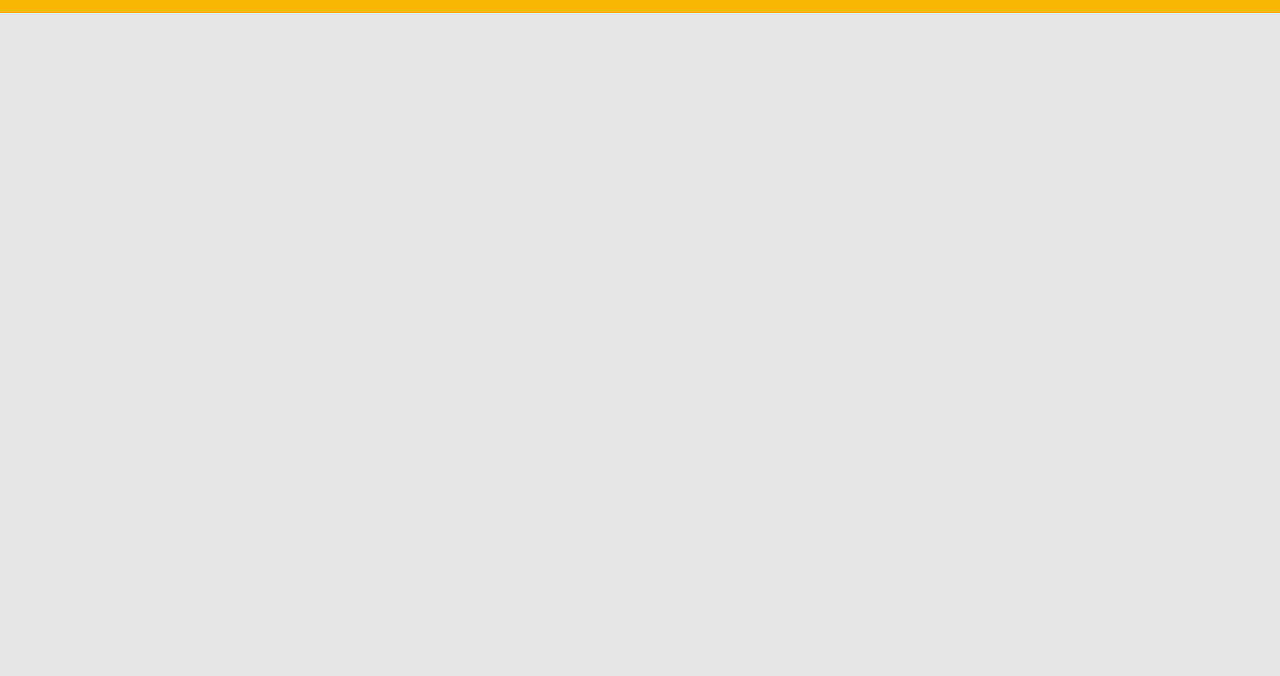
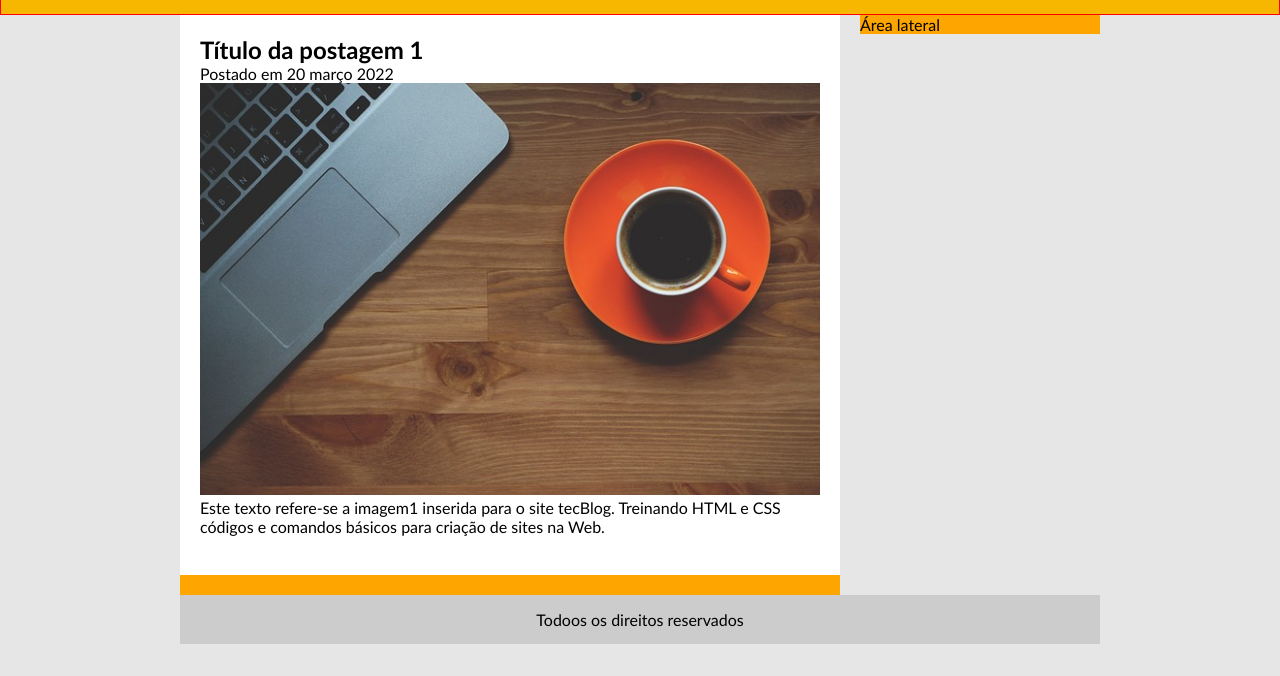
Before and after one commit to MichaelRealTec/Projeto-Site-TecBlog, a plain HTML site: page index.html in a window 1280 px wide. Shown: the part 124-800 px from the top of the page. Drawn offline with Linux system fonts and the light colour scheme.

Commit message:
Criando divisões para postagens e rodapé

```diff
--- a/css/estilo.css
+++ b/css/estilo.css
@@ -16,9 +16,36 @@ body{
     background-color: #f7b600;
     padding: 15px;
     text-align: center;
+    border: 1px solid red;
 }
 #area-logo, #area-menu{
     padding: 10px;
+}
+#area-principal{
+    width: 920px;
+    margin: 0 auto;
+}
+#area-postagens, #area-lateral{
+    background: orange;
+}
+#area-postagens{
+    width: 660px;
+    float: left;
+}
+.postagem{
+    padding: 20px;
+    margin-bottom: 20px;
+    background: white;
+}
+#area-lateral{
+    width: 240px;
+    float: right;
+}
+#rodape{
+    clear: both;
+    text-align: center;
+    padding: 15px;
+    background: #CCC;
 }
 /*
 **** Formatação do menu ****
--- a/index.html
+++ b/index.html
@@ -20,5 +20,31 @@
                 <a href="eletronicos.html">Eletrônicos</a>
             </div>
         </div>
+        <!--Criando a DIV para os contéudos-->
+        <div id="area-principal">
+
+            <!--Abertura postagem-->
+            <div id="area-postagens">
+               <div class="postagem">
+                    <h2>
+                        Título da postagem 1
+                    </h2>
+                    <span>Postado em 20 março 2022</span>
+                    <img width="620px" src="imagens/imagem1.jpg">
+                    <p>
+                        Este texto refere-se a imagem1 inserida para o site tecBlog. Treinando HTML e CSS códigos e comandos básicos para criação de sites na Web.
+                    </p>
+                    <a href="">Leia mais</a>
+                </div>
+            <!-- // Fechamento da postagem -->
+            </div>
+            <div id="area-lateral">
+                Área lateral
+            </div>
+            <div id="rodape">
+                Todoos os direitos reservados
+            </div>
+
+        </div>
     </body>
 </html>
```
